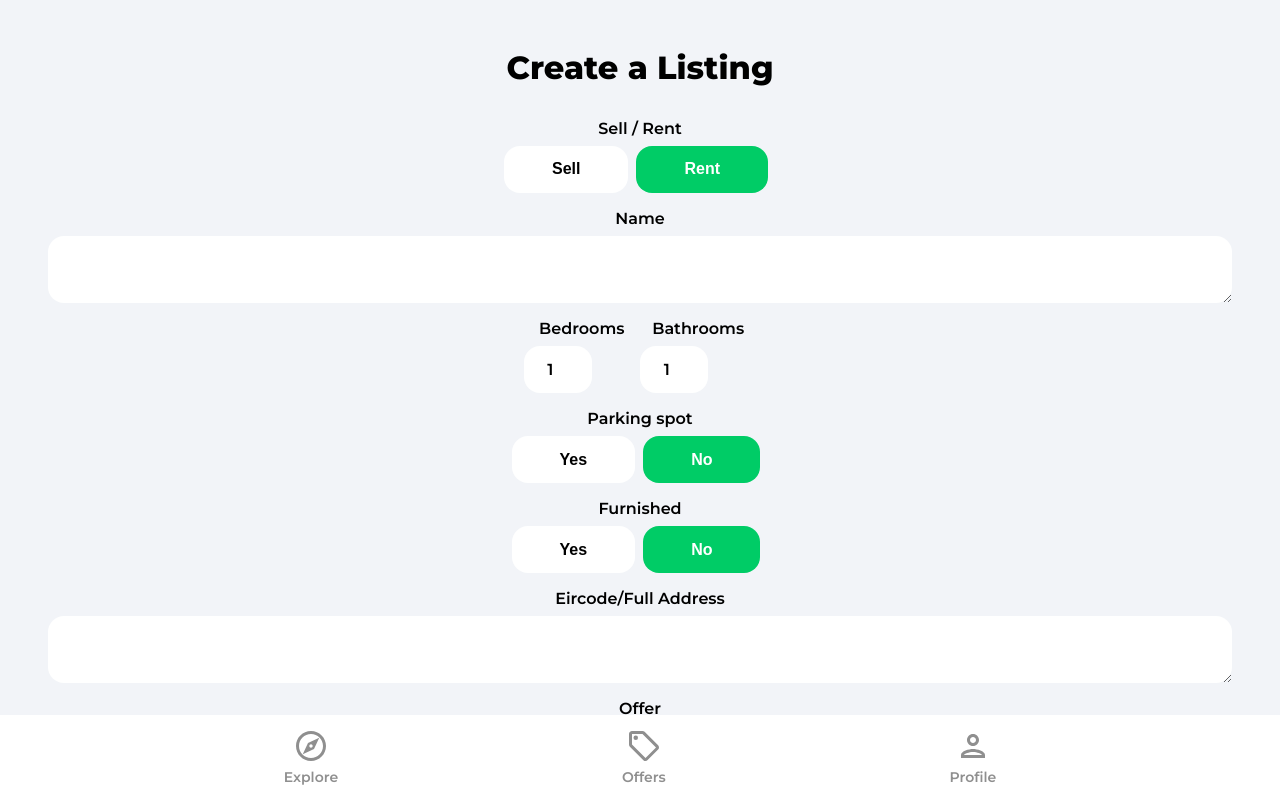
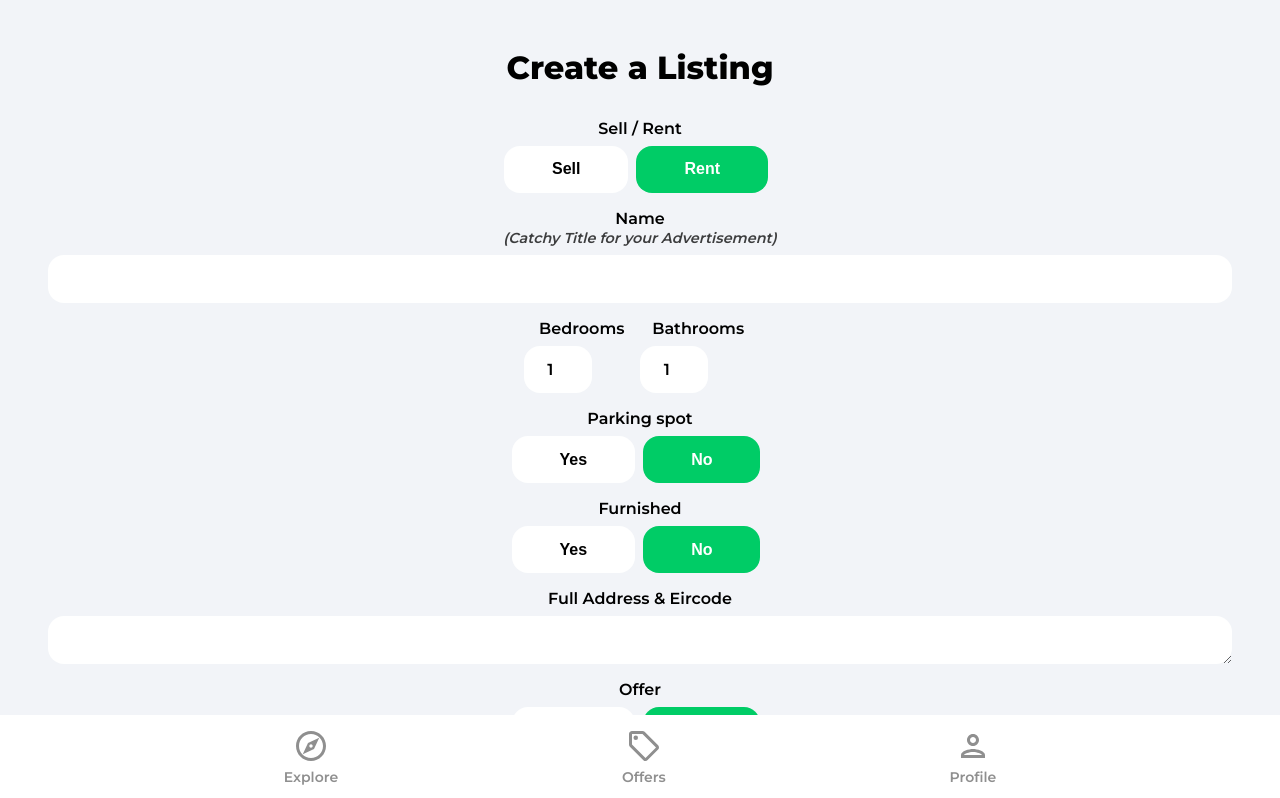
Before and after one commit to mogrady-professional/connaughtproperties, a React (Create React App) app in the folder connaught-properties/: page /create-listing in a window 1280 px wide. Shown: the top 798 px of the page. Built offline with nearby package versions, Linux system fonts and the light colour scheme; no server answers; sample sign-in values are in the browser's storage.

Commit message:
Profile Listings Styling and Explore Slider Complete

```diff
--- a/connaught-properties/src/App.css
+++ b/connaught-properties/src/App.css
@@ -322,7 +322,7 @@ button {
 }
 
 .exploreCategoryHeading {
-    margin-top: 3rem;
+    /* margin-top: 3rem; */
 }
 
 .swiper-container {
@@ -851,7 +851,7 @@ button {
 
 .swiper-button-prev,
 .swiper-button-next {
-    color: #ffff;
+    color: #fff;
 }
 
 
@@ -860,6 +860,15 @@ button {
 @media only screen and (max-width: 600px) {
     .removeIcon {
         margin-right: 0;
+    }
+}
+
+@media only screen and (max-width: 768px) {
+    .swiper {
+        /* background-color: red !important; */
+        /* max-height: 300px; */
+        max-height: 32vh;
+        /* max-height: fit-content; */
     }
 }
 
@@ -875,3 +884,9 @@ button {
     align-items: center;
     justify-content: center;
 }
+
+.catchyTitle {
+    font-size: 0.9rem;
+    opacity: 0.75;
+    text-align: center;
+}
--- a/connaught-properties/src/components/Navbar.jsx
+++ b/connaught-properties/src/components/Navbar.jsx
@@ -11,6 +11,7 @@ function Navbar() {
 
   const pathMatchRoute = (route) => {
     if (route == location.pathname) {
+      console.log(route);
       return true;
     }
   };
--- a/connaught-properties/src/components/Slider.jsx
+++ b/connaught-properties/src/components/Slider.jsx
@@ -10,12 +10,21 @@ import "swiper/css/navigation";
 import "swiper/css/pagination";
 import "swiper/css/a11y";
 import Spinner from "../components/Spinner";
+import { useLocation } from "react-router-dom";
 
 function Slider() {
   const [loading, setLoading] = useState(true);
   const [listings, setListings] = useState(null);
 
   const navigate = useNavigate();
+  const location = useLocation();
+
+  const pathMatchRoute = (route) => {
+    if (route == location.pathname) {
+      console.log(route);
+      return true;
+    }
+  };
 
   useEffect(() => {
     const fetchListings = async () => {
@@ -32,7 +41,7 @@ function Slider() {
           data: doc.data(),
         });
       });
-      console.log(listings);
+      //   console.log(listings);
       setListings(listings);
       setLoading(false);
     };
@@ -53,11 +62,13 @@ function Slider() {
           navigation={true}
           a11y={true}
           pagination={{ clickable: true }}
+          style={{ height: "50vh" }}
         >
           {listings.map(({ data, id }) => (
             <SwiperSlide
               key={id}
               onClick={() => navigate(`/category/${data.type}/${id}`)}
+              className="swiperSlideDiv"
             >
               <img
                 style={{
@@ -70,7 +81,7 @@ function Slider() {
               />
               <p className="swiperSlideText">{data.name}</p>
               <p className="swiperSlidePrice">
-                ${data.discountedPrice ?? data.regularPrice}{" "}
+                €{data.discountedPrice ?? data.regularPrice}{" "}
                 {data.type === "rent" && "/ month"}
               </p>
             </SwiperSlide>
--- a/connaught-properties/src/pages/CreateListing.jsx
+++ b/connaught-properties/src/pages/CreateListing.jsx
@@ -270,8 +270,15 @@ function CreateListing() {
             </button>
           </div>
 
-          <label className="formLabel">Name</label>
-          <textarea
+          <label className="formLabel">
+            Name
+            <br></br>
+            <i className="catchyTitle">
+              {"(Catchy Title for your Advertisement)"}
+            </i>
+          </label>
+
+          <input
             className="formInputName text-center"
             type="text"
             id="name"
@@ -280,6 +287,7 @@ function CreateListing() {
             maxLength="50"
             minLength="10"
             required
+            rows="1"
           />
           <div className="formRooms flex">
             <div>
@@ -360,14 +368,15 @@ function CreateListing() {
             </button>
           </div>
 
-          <label className="formLabel">Eircode/Full Address</label>
+          <label className="formLabel">Full Address {"&"} Eircode</label>
           <textarea
-            className="formInputAddress"
+            className="formInputAddress text-center"
             type="text"
             id="address"
             value={address}
             onChange={onMutate}
             required
+            rows="1"
           />
 
           {!geolocationEnabled && (
@@ -439,6 +448,7 @@ function CreateListing() {
           {offer && (
             <>
               <label className="formLabel">Discounted Price</label>
+              <div className="formPriceDiv">
                 <input
                   className="formInputSmall"
                   type="number"
@@ -449,6 +459,7 @@ function CreateListing() {
                   max="750000000"
                   required={offer}
                 />
+              </div>
             </>
           )}
 
--- a/connaught-properties/src/pages/Listing.jsx
+++ b/connaught-properties/src/pages/Listing.jsx
@@ -32,7 +32,7 @@ function Listing() {
       const docSnap = await getDoc(docRef);
 
       if (docSnap.exists()) {
-        console.log(docSnap.data());
+        // console.log(docSnap.data());
         setListing(docSnap.data());
         setLoading(false);
       }
@@ -51,7 +51,7 @@ function Listing() {
         slidesPerView={1}
         pagination={{ clickable: true }}
         navigation
-        style={{ height: "50vh" }}
+        style={{ height: "100vh" }}
       >
         {listing.imgUrls.map((url, index) => {
           return (
@@ -100,7 +100,7 @@ function Listing() {
         </p>
         {listing.offer && (
           <p className="discountPrice">
-            ${listing.regularPrice - listing.discountedPrice} discount
+            €{listing.regularPrice - listing.discountedPrice} discount
           </p>
         )}
 
--- a/connaught-properties/src/pages/Offers.jsx
+++ b/connaught-properties/src/pages/Offers.jsx
@@ -1,5 +1,4 @@
 import { useEffect, useState } from "react";
-import { useParams } from "react-router-dom";
 import {
   collection,
   getDocs,
@@ -21,8 +20,6 @@ function Offers() {
   const [listings, setListings] = useState(null);
   const [loading, setLoading] = useState(true);
   // eslint-disable-next-line no-unused-vars
-  const params = useParams();
-  //   console.log(params);
 
   useEffect(() => {
     const fetchListings = async () => {
@@ -57,7 +54,7 @@ function Offers() {
             data: doc.data(),
           });
         });
-        console.log(result);
+        // console.log(result);
         setListings(listings);
         setLoading(false);
       } catch (error) {
--- a/connaught-properties/src/pages/Profile.jsx
+++ b/connaught-properties/src/pages/Profile.jsx
@@ -107,7 +107,7 @@ function Profile() {
         (listing) => listing.id !== listingId
       );
       setListings(updatedListings);
-      toast.success("Successfully deleted listing");
+      toast.success("Successfully deleted");
     }
   };
   return (
```
Lines whose indentation alone changed are shown as unchanged.
